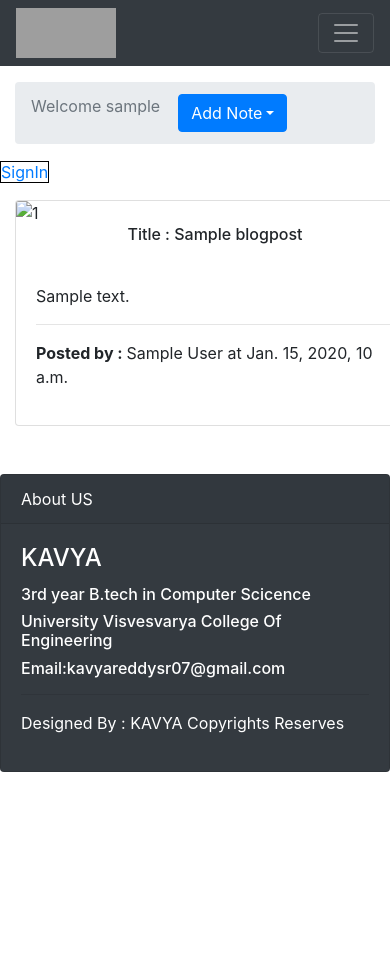
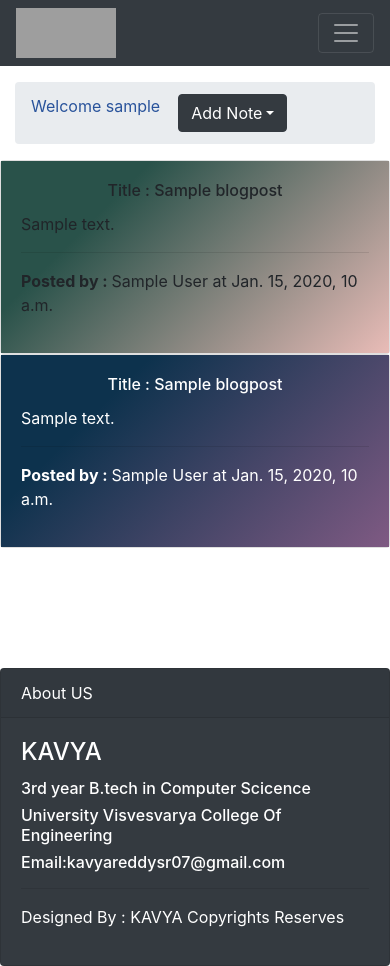
Before and after one commit to kavyareddy08/project, a Django app: page /handleBlog in a window 390 px wide; the page is wider, and only the part inside the window is pictured. Before the commit the page ends 772 px from the top of that part, so only its background shows below. Run offline with Django 3.2, Linux system fonts and the light colour scheme; a user stored in the database is signed in; tables that the repository leaves empty hold one stand-in row (values such as "Sample post"); some libraries are stand-ins or nearby versions; grey boxes are pictures that could not be loaded.

Commit message:
intial commit

```diff
--- a/project/template/basic.html
+++ b/project/template/basic.html
@@ -31,7 +31,7 @@
       </li>
 
        <li class="nav-item">
-        <a class="nav-link" href="/handleBlog">Blog</a>
+        <a class="nav-link" href="/handleBlog">Notes</a>
       </li>
 
     <li class="nav-item">
--- a/project/template/handleBlog.html
+++ b/project/template/handleBlog.html
@@ -4,13 +4,15 @@ Blog
 {% endblock title %}
 {% block body %}
 
+
 <div class="container mt-3 ">
   <nav aria-label="breadcrumb">
   <ol class="breadcrumb">
-    <li class="breadcrumb-item active" aria-current="page"> Welcome {{request.user}} &nbsp; &nbsp; </li>
+    <li class="breadcrumb-item active" aria-current="page" style="color: #29539b;
+"> Welcome {{request.user}} &nbsp; &nbsp; </li>
 
     <div class="btn-groupIml-3">
-    <button type="button" class="btn btn-primary dropdown-toggle" data-toggle="dropdown" aria_haspopup="true" aria-expanded="true"> Add Note</button>
+    <button type="button" class="btn btn-dark dropdown-toggle" data-toggle="dropdown" aria_haspopup="true" aria-expanded="true"> Add Note</button>
     <div class="dropdown-menu">
       <a class="dropdown-item" href="/">Home</a>
       <a class="dropdown-item" href="/addnote">Add Note</a>
@@ -29,26 +31,50 @@ Blog
 
 
 {% for post in posts reversed %}
-<a href="signin" style="border: 1px solid black;" >SignIn</a>
 {% load static %}
 
-<div class="container mt-3">
-  <div class="card" style="width: 25rem;">
-    <img src="{{post.img.url}}" class="card-img-top" alt="1">
-    <div class="card-title">
-      <h6 class="text-center">Title : {{post.title}}</h6>
-    </div>
-    <div class="card-body">
-      <p class="card-text">{{post.content}}</p>
-      <hr>
-      <p>
-      <b>Posted by : </b>{{post.author}} at {{post.timeStamp}}</p>
+<div class="row">
+  <div class="col-sm-6">
+    <div class="card">
+      <div class="card-body" style="background-color: #e9bcb7;
+      background-image: linear-gradient(315deg, #e9bcb7 0%, #29524a 74%);
+      ">
+        <div class="card-title">
+          <h6 class="text-center"  >Title : {{post.title}}</h6>
+        </div>
+        <p class="card-text" >{{post.content}}</p>
+        <hr >
+      <p >
+      <b >Posted by : </b>{{post.author}} at {{post.timeStamp}}</p>
 
+
+      </div>
     </div>
   </div>
 
 
+  <div class="col-sm-6">
+    <div class="card">
+      <div class="card-body"style="background-color: #7f5a83;
+      background-image: linear-gradient(315deg, #7f5a83 0%, #0d324d 74%);
+      ">
+        <div class="card-title">
+          <h6 class="text-center" style="color: white;">Title : {{post.title}}</h6>
+        </div>
+        <p class="card-text" style="color: white;">{{post.content}}</p>
+        <hr>
+      <p style="color: white;">
+      <b style="color: white;">Posted by : </b>{{post.author}} at {{post.timeStamp}}</p>
+
+
+      </div>
+    </div>
+  </div>
 </div>
+<br>
+<br>
+<br>
+
 {% endfor %}
 
 {% endblock body %}
```
Also changed, not shown: project/template/index.html (+6 -15 lines), 1 other file.
